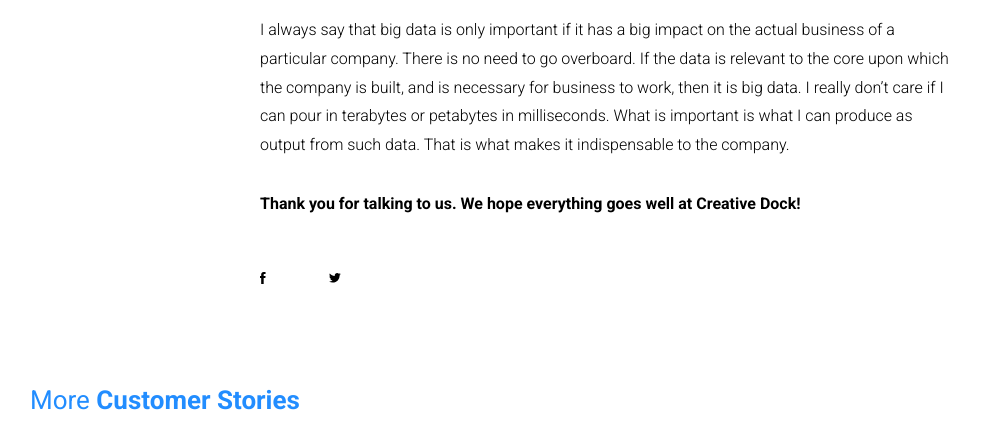
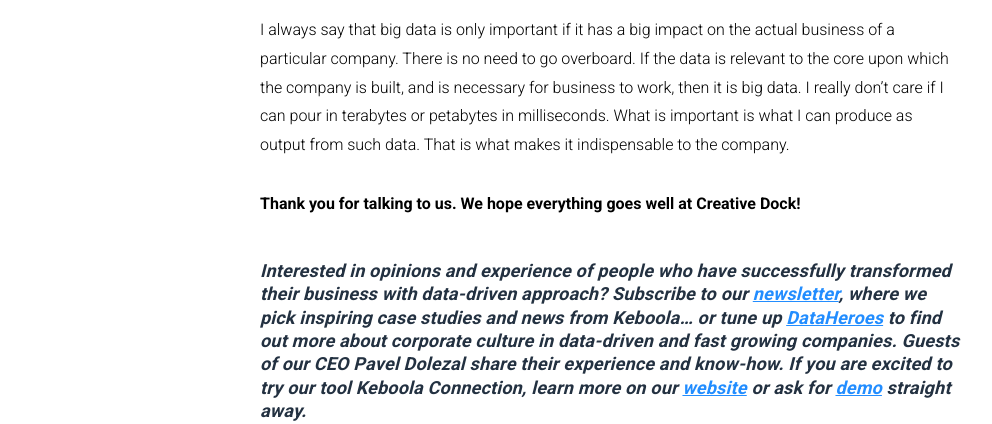
Before and after one commit to keboola/website, a Jekyll site: the page built from _customer-stories/creative-dock-big-data-is-about-quality-not-quantity.md, in a window 1280 px wide and 900 px high, scrolled down 3063 px, cut to the strip 0-424 px from the top of the window. Shown: the whole strip, without its empty margins (30-1022 px from the left). Built offline with Jekyll 4.4.1, drawn with Linux system fonts in a browser that asks for light colours; nearby versions of some CDN libraries.

Commit message:
Update from Forestry.io Klotylda Marková updated _customer-stories/hello-bank.md Klotylda Marková updated _customer-stories/creative-dock-big-data-is-about-quality-not-quantity.md

```diff
--- a/_customer-stories/creative-dock-big-data-is-about-quality-not-quantity.md
+++ b/_customer-stories/creative-dock-big-data-is-about-quality-not-quantity.md
@@ -54,3 +54,5 @@
 I always say that big data is only important if it has a big impact on the actual business of a particular company. There is no need to go overboard. If the data is relevant to the core upon which the company is built, and is necessary for business to work, then it is big data. I really don’t care if I can pour in terabytes or petabytes in milliseconds. What is important is what I can produce as output from such data. That is what makes it indispensable to the company.
 
 **Thank you for talking to us. We hope everything goes well at Creative Dock!**
+
+##### **_Interested in opinions and experience of people who have successfully transformed their business with data-driven approach? Subscribe to our_** [**_newsletter_**](http://eepurl.com/ghgjp5)**_, where we pick inspiring case studies and news from Keboola… or tune up_** [**_DataHeroes_**](https://itunes.apple.com/gb/podcast/dataheroes/id1442313148?mt=2) **_to find out more about corporate culture in data-driven and fast growing companies. Guests of our CEO Pavel Dolezal share their experience and know-how. If you are excited to try our tool Keboola Connection, learn more on our_** [**_website_**](http://keboola.com) **_or ask for_** [**_demo_**](https://www.keboola.com/request-demo) **_straight away._**
```
Also changed, not shown: other parts of _customer-stories/creative-dock-big-data-is-about-quality-not-quantity.md (+1 -1 lines), _customer-stories/hello-bank.md (+3 -1 lines), .forestry/front_matter/templates/post-case-study.yml.
